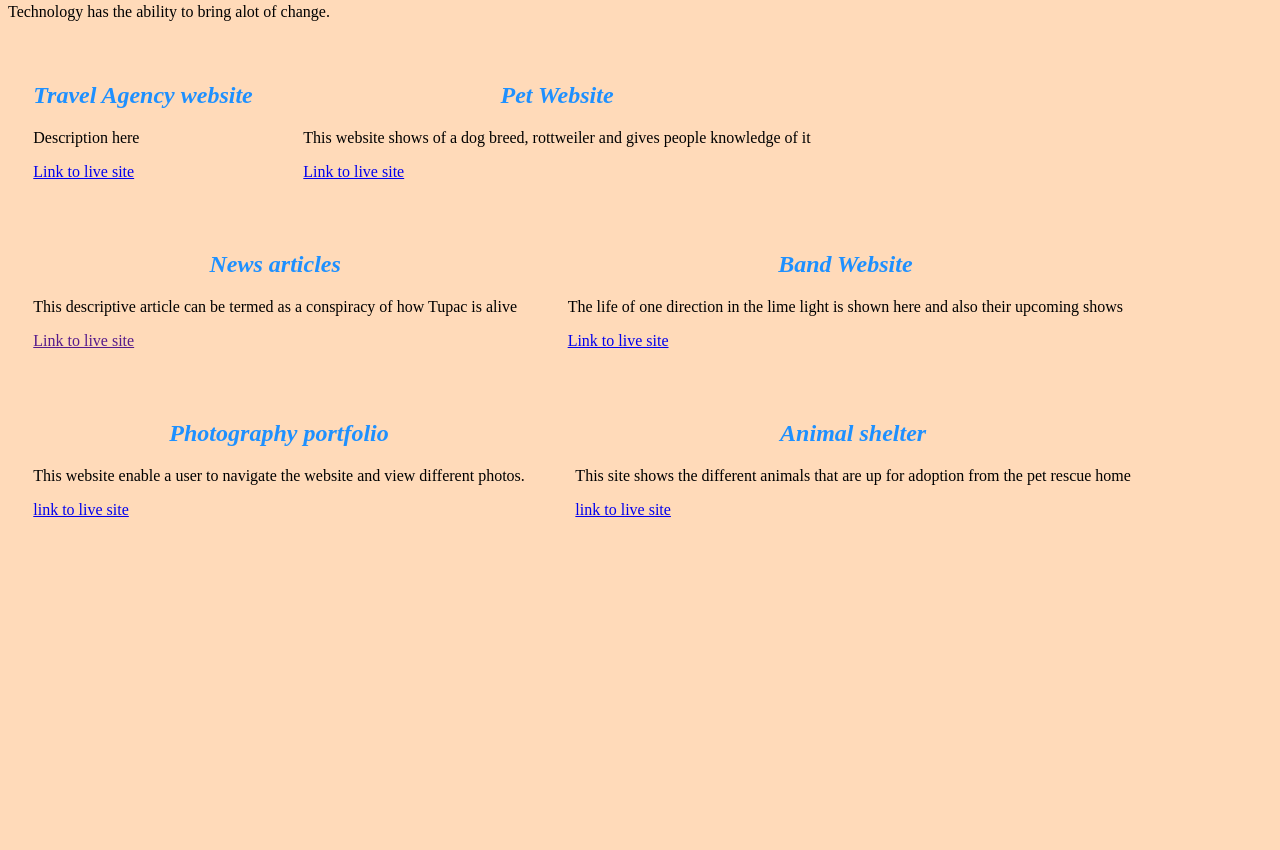
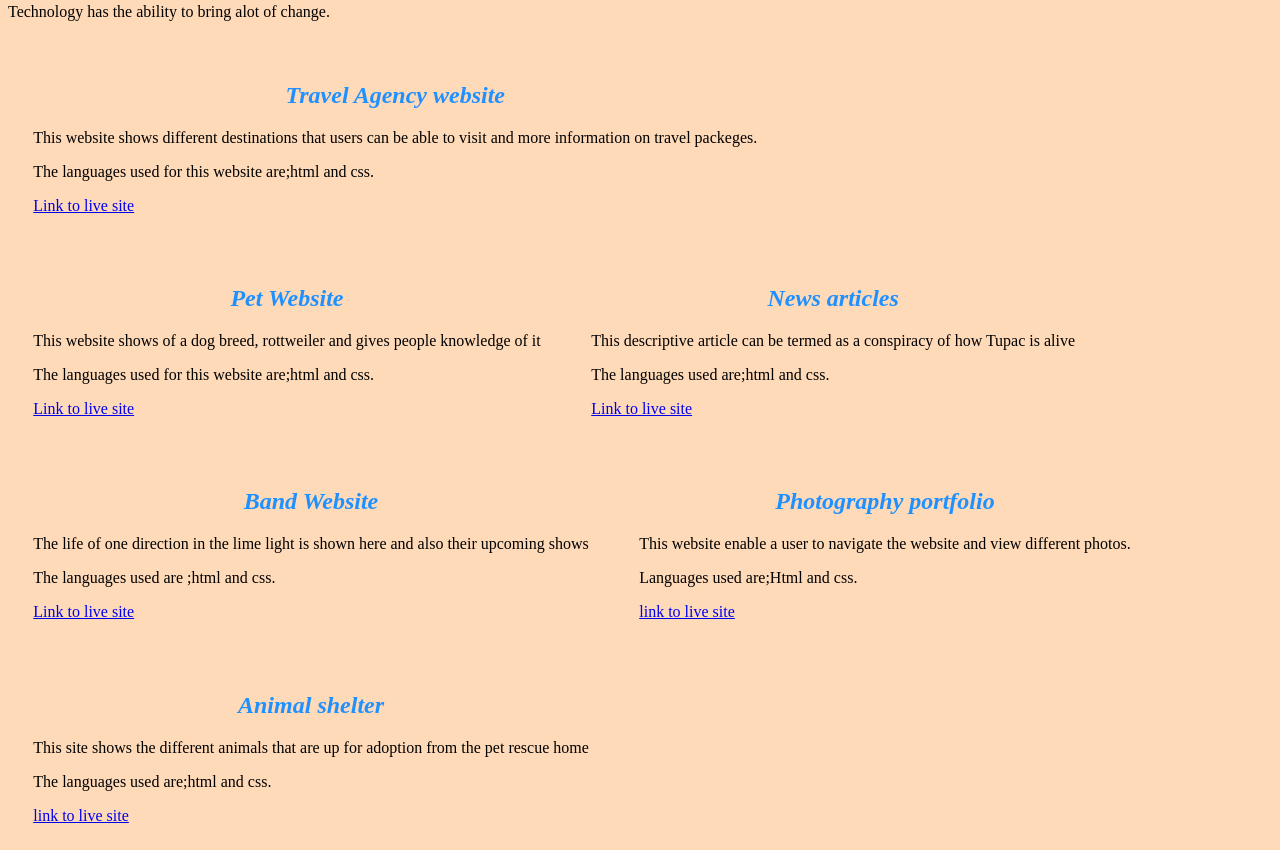
Before and after one commit to wangechimk/personal-portfolio, a plain HTML site: page index.html in a window 1280 px wide. Shown: the part 555-1405 px from the top of the page. Before the commit the page ends 1100 px from the top, so only its background shows below. Drawn offline with Linux system fonts and the light colour scheme.

Commit message:
link  changes

```diff
--- a/index.html
+++ b/index.html
@@ -4,7 +4,7 @@
     <meta charset="UTF-8">
     <meta name="viewport" content="width=device-width, initial-scale=1.0">
     <link rel="stylesheet" href="assets/css/style.css">
-    <title>Photography portfolio</title>
+    <title>Personal portfolio</title>
 </head>
 <body>
     <div class="intro">
@@ -20,32 +20,38 @@
     </div>
     <div class="column">
         <h2>Travel Agency website</h2>
-        <p>Description here</p>
+        <p>This website shows different destinations that users can be able to visit and more information on travel packeges.</p>
+        <P>The languages used for this website are;html and css.</P>
         <a target="_blank" href="https://wangechimk.github.io/travel-agency/">Link to live site</a>
     </div>
     <div class="column" >
         <h2>Pet Website</h2>
         <p>This website shows of a dog breed, rottweiler and gives people knowledge of it</p>
+        <p>The languages used for this website are;html and css.</p>
         <a target="_blank" href="https://wangechimk.github.io/pet-website/">Link to live site</a>
     </div>
     <div class="column">
         <h2>News articles</h2>
         <p>This descriptive article can be termed as a conspiracy of how Tupac is alive</p>
-        <a target="_blank" href="">Link to live site</a>
+        <p>The languages used are;html and css.</p>
+        <a target="_blank" href="https://wangechimk.github.io/news-article/">Link to live site</a>
     </div>
     <div class="column">
         <h2>Band Website</h2>
         <p>The life of one direction in the lime light is shown here and also their upcoming shows</p>
+        <p>The languages used are ;html and css.</p>
         <a target="_blank" href="https://wangechimk.github.io/band-website/">Link to live site</a>
     </div>
     <div class="column">
         <h2>Photography portfolio</h2>
         <p>This website enable a user to navigate the website and view different photos.</p>
+        <p>Languages used are;Html and css.</p>
         <a target="_blank" href="https://wangechimk.github.io/photography-portfolio/">link to live site</a>
     </div>
     <div class="column">
      <h2>Animal shelter</h2>
      <p>This site shows the different animals that are up for adoption from the pet rescue home</p>
+     <p>The languages used are;html and css.</p>
     <a target="_blank" href="https://wangechimk.github.io/Animal--shelter/">link to live site</a>
     </div>
 </body>
```
